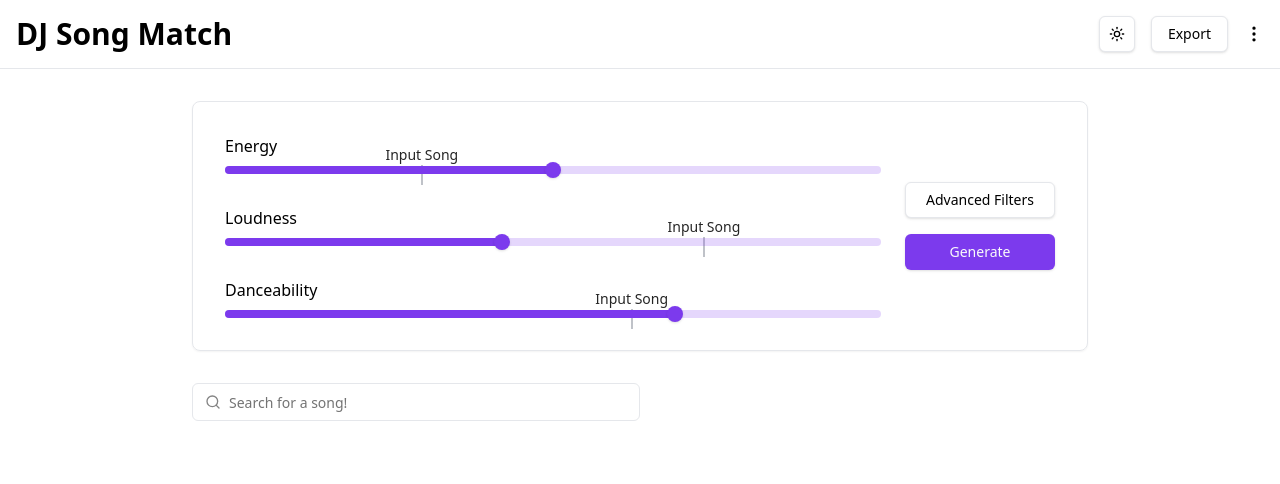
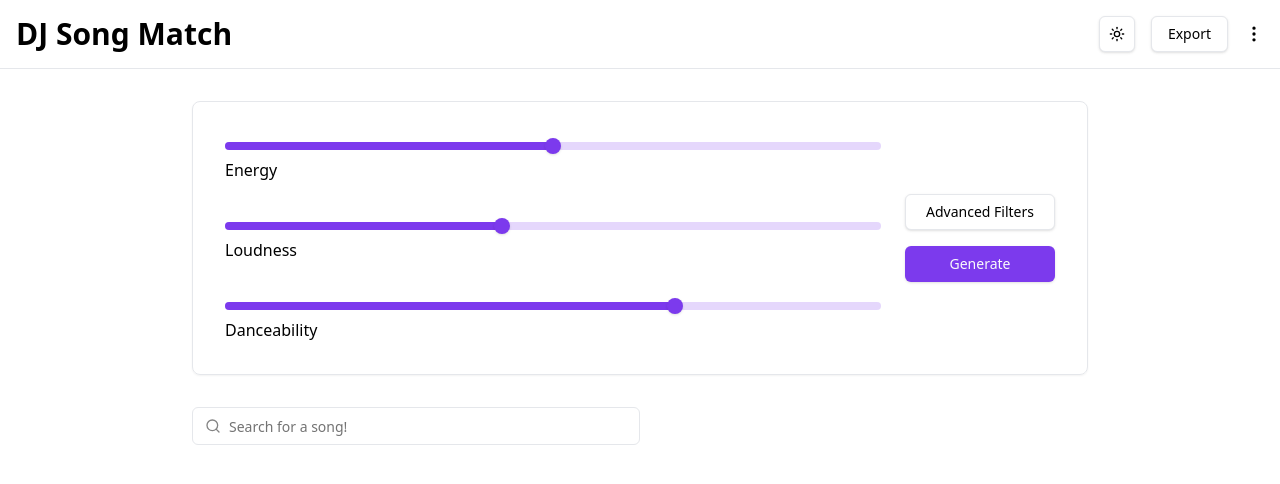
Before and after one commit to ChicoState/djsongmatch, a Next.js app: page / in a window 1280 px wide. Shown: the top 484 px of the page. Built offline with nearby package versions, Linux system fonts and the light colour scheme.

Commit message:
Makes song input change slider markers

```diff
--- a/src/app/_components/ButtonSliderSection.tsx
+++ b/src/app/_components/ButtonSliderSection.tsx
@@ -4,11 +4,12 @@ import "@/app/globals.css";
 import { useState } from "react";
 import { Button } from "@/components/ui/button";
 import { Slider } from "@/components/ui/slider";
+import { Song } from "@/db/schema";
 
 interface SliderProps {
   label: string;
   defaultValue: number[];
-  markValue: number;
+  markValue: number | null;
 }
 
 function SliderWithLabel({ label, defaultValue, markValue }: SliderProps) {
@@ -16,32 +17,58 @@ function SliderWithLabel({ label, defaultValue, markValue }: SliderProps) {
   return (
     <div className="flex flex-col gap-2">
       <div className="w-full max-w-4xl">
-        {label}
+        {markValue != null && (
           <div className="relative">
             <div
               className="absolute w-px h-5 opacity-85 -bottom-[27px] bg-muted-foreground"
-            style={{ left: `${markValue}%`, transform: "translateX(-50%)" }}
+              style={{
+                left: `${markValue * 100}%`,
+                transform: "translateX(-50%)",
+              }}
             >
               <div className="absolute -top-5 left-1/2 text-sm font-medium -translate-x-1/2">
                 <span className="whitespace-nowrap">Input Song</span>
               </div>
             </div>
           </div>
+        )}
       </div>
-      <Slider defaultValue={defaultValue} onValueChange={setValue} />
+      <Slider
+        defaultValue={defaultValue}
+        onValueChange={setValue}
+        min={0}
+        max={1}
+        step={0.01}
+      />
+      {label}
     </div>
   );
 }
 
-function SliderArea() {
+function SliderArea({ inputSong }: { inputSong: Song | null }) {
   return (
     <section className="flex flex-col gap-8 grow">
-      <SliderWithLabel label="Energy" defaultValue={[50]} markValue={30} />
-      <SliderWithLabel label="Loudness" defaultValue={[42]} markValue={73} />
+      <SliderWithLabel
+        label="Energy"
+        defaultValue={[0.5]}
+        markValue={inputSong && inputSong.energy ? inputSong.energy : null}
+      />
+      <SliderWithLabel
+        label="Loudness"
+        defaultValue={[0.42]}
+        markValue={
+          inputSong && inputSong.loudness
+            ? // temp solution until data gets normalized
+              (inputSong.loudness + 47.359) / 48.278
+            : null
+        }
+      />
       <SliderWithLabel
         label="Danceability"
-        defaultValue={[69]}
-        markValue={62}
+        defaultValue={[0.69]}
+        markValue={
+          inputSong && inputSong.danceability ? inputSong.danceability : null
+        }
       />
     </section>
   );
@@ -58,11 +85,11 @@ function ButtonArea() {
   );
 }
 
-function ButtonSliderSection() {
+function ButtonSliderSection({ inputSong }: { inputSong: Song | null }) {
   return (
     <section className="pt-8 w-full max-w-4xl">
       <div className="flex flex-col gap-6 p-8 rounded-lg border md:flex-row border-border shadow-xs">
-        <SliderArea />
+        <SliderArea inputSong={inputSong} />
         <ButtonArea />
       </div>
     </section>
--- a/src/app/_components/SearchBarSection.tsx
+++ b/src/app/_components/SearchBarSection.tsx
@@ -20,7 +20,11 @@ import { Song } from "@/db/schema";
 
 const queryClient = new QueryClient();
 
-function SearchBarSection() {
+interface SearchBarSectionProps {
+  setInputSong: (song: Song) => void;
+}
+
+function SearchBarSection({ setInputSong }: SearchBarSectionProps) {
   const [open, setOpen] = useState(false);
   const [inputValue, setInputValue] = useState("");
   const [value, setValue] = useState("");
@@ -56,6 +60,7 @@ function SearchBarSection() {
                       onMouseDown={() => {
                         setValue(`${song.artist} - ${song.title}`);
                         setInputValue(`${song.artist} - ${song.title}`);
+                        setInputSong(song);
                       }}
                     >
                       {song.artist} - {song.title}
--- a/src/app/page.tsx
+++ b/src/app/page.tsx
@@ -1,13 +1,17 @@
+"use client";
 import "@/app/globals.css";
 
 import ButtonSliderSection from "./_components/ButtonSliderSection";
 import SearchBarSection from "./_components/SearchBarSection";
+import { useState } from "react";
+import { Song } from "@/db/schema";
 
-export default function Home() {
+export default function App() {
+  const [inputSong, setInputSong] = useState<Song | null>(null);
   return (
     <main className="flex flex-col justify-center items-center">
-      <ButtonSliderSection />
-      <SearchBarSection />
+      <ButtonSliderSection inputSong={inputSong} />
+      <SearchBarSection setInputSong={setInputSong} />
     </main>
   );
 }
```
Lines whose indentation alone changed are shown as unchanged.
